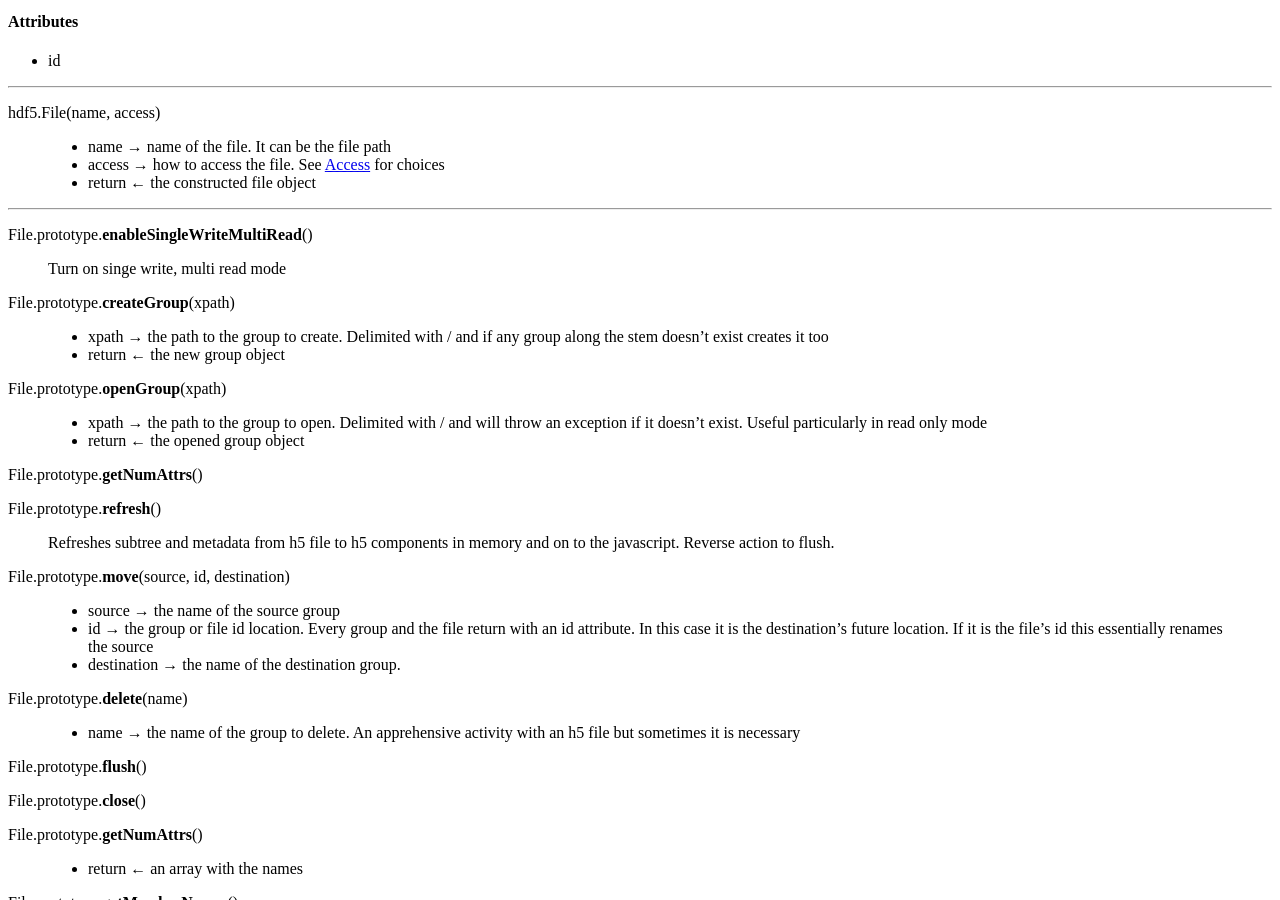
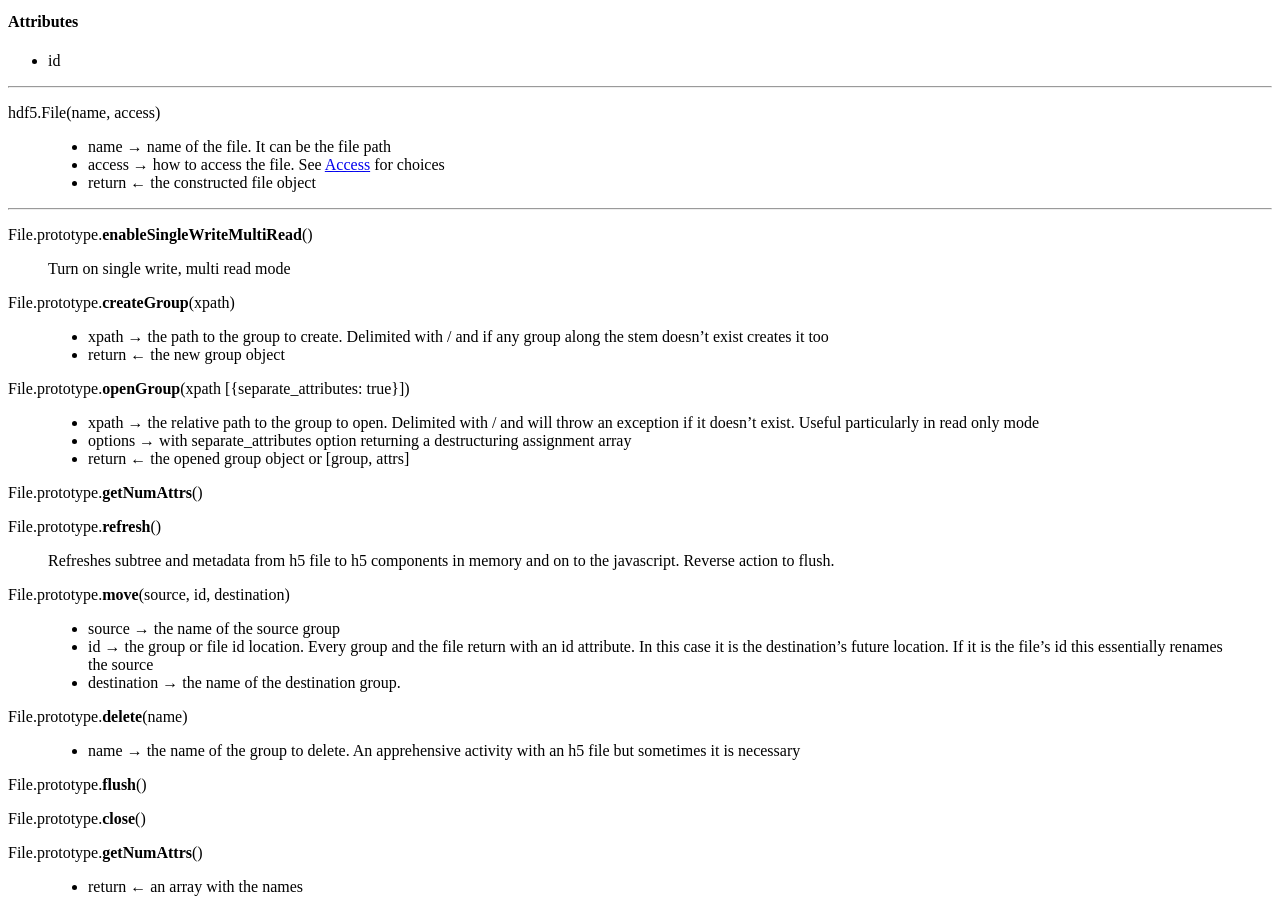
Before and after one commit to HDF-NI/hdf5.node, a Jekyll site: the page built from _posts/2015-05-02-file.md, in a window 1280 px wide and 900 px high, scrolled down 557 px. Built offline with Jekyll 4.4.1, drawn with Linux system fonts in a browser that asks for light colours; a style sheet for code colours, icons or effects is not loaded.

Commit message:
separate attributes

```diff
--- a/_posts/2015-05-02-file.md
+++ b/_posts/2015-05-02-file.md
@@ -27,7 +27,7 @@ hdf5.File(name, access)
 File.prototype.**enableSingleWriteMultiRead**()
 
 >
->   Turn on singe write, multi read mode
+>   Turn on single write, multi read mode
 
 File.prototype.**createGroup**(xpath)
 
@@ -35,11 +35,12 @@ File.prototype.**createGroup**(xpath)
 > * xpath &rarr; the path to the group to create.  Delimited with / and if any group along the stem doesn't exist creates it too
 > * return &larr; the new group object
 
-File.prototype.**openGroup**(xpath)
+File.prototype.**openGroup**(xpath [{separate_attributes: true}])
+>
+> * xpath &rarr; the relative path to the group to open.  Delimited with / and will throw an exception if it doesn't exist.  Useful particularly in read only mode
+> * options &rarr; with separate_attributes option returning a destructuring assignment array
+> * return &larr; the opened group object or [group, attrs]
 
->
-> * xpath &rarr; the path to the group to open.  Delimited with / and will throw an exception if it doesn't exist.  Useful particularly in read only mode
-> * return &larr; the opened group object
 
 File.prototype.**getNumAttrs**()
 
```
Also changed, not shown: _posts/2015-05-02-attributes-tutorial.md (+8 -0 lines), _posts/2015-05-02-groups.md (+6 -3 lines).
